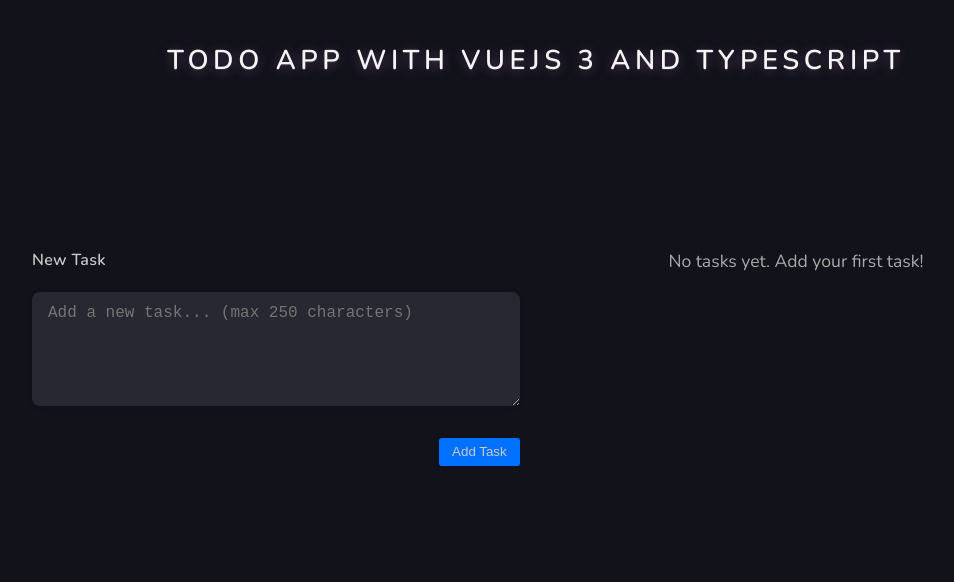
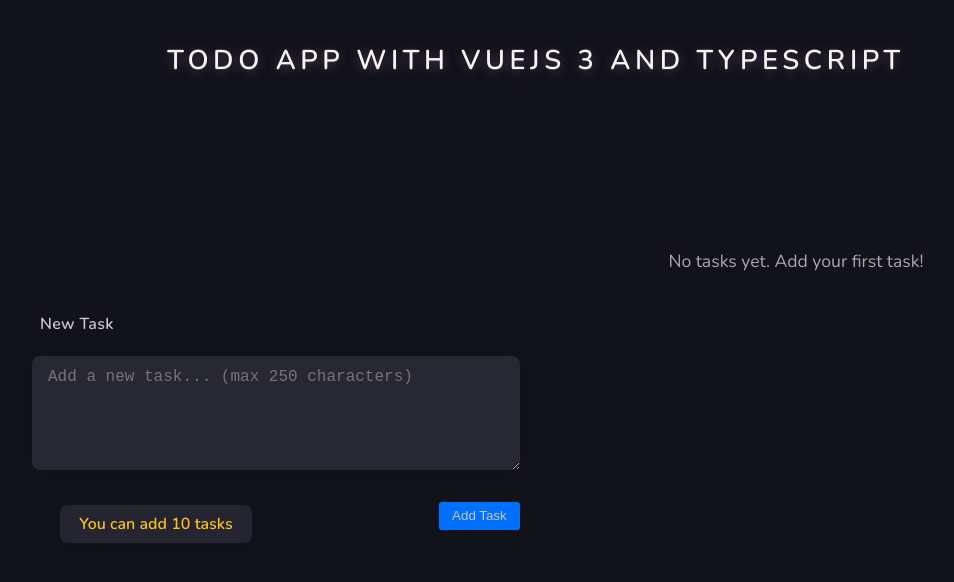
Before and after one commit to DiegoRoar/vue_todo, a Vue app: page / in a window 1280 px wide. Shown: the top 582 px of the page, without its empty margins (104-1058 px from the left). Built offline with nearby package versions, Linux system fonts and the light colour scheme.

Commit message:
Adding limit of tasks
Notification for limit

```diff
--- a/src/App.vue
+++ b/src/App.vue
@@ -2,8 +2,17 @@
   <div class="container">
     <h1 class="title">{{ title }}</h1>
     <main>
-      <TodoForm @add-task="addTask" />
+      <TodoForm @add-task="addTask" :disabled="tasks.length >= 10" />
       <TaskList :tasks />
+      <div class="tasks-limit">
+        <p v-if="tasks.length === 0">You can add 10 tasks</p>
+        <p v-else-if="tasks.length < 10">
+          You can add {{ 10 - tasks.length }} more task{{
+            10 - tasks.length === 1 ? "" : "s"
+          }}
+        </p>
+        <p v-else>You have reached the maximum of 10 tasks</p>
+      </div>
     </main>
   </div>
 </template>
@@ -18,11 +27,13 @@
 const tasks = ref<Task[]>([]);
 
 const addTask = (newTask: string) => {
-  tasks.value.push({
-    id: crypto.randomUUID(),
-    title: newTask,
-    done: false,
-  });
+  if (tasks.value.length < 10) {
+    tasks.value.push({
+      id: crypto.randomUUID(),
+      title: newTask,
+      done: false,
+    });
+  }
 };
 </script>
 
@@ -37,4 +48,26 @@
   letter-spacing: 0.17em;
   text-transform: uppercase;
 }
+
+.tasks-limit {
+  position: absolute !important;
+  top: 505px;
+  right: 380px;
+  width: 100vw;
+  text-align: center;
+  z-index: 100;
+  pointer-events: none;
+}
+
+.tasks-limit p {
+  display: inline-block;
+  background: rgba(39, 40, 50, 0.92);
+  color: #fbbf24;
+  font-size: 1rem;
+  margin: 0 auto;
+  font-weight: 600;
+  border-radius: 0.5em;
+  padding: 0.5em 1.2em;
+  box-shadow: 0 2px 8px rgba(0, 0, 0, 0.08);
+}
 </style>
--- a/src/components/TodoForm.vue
+++ b/src/components/TodoForm.vue
@@ -50,7 +50,7 @@
   flex-direction: column;
   align-items: center;
   gap: 1rem;
-  margin-top: 2.5rem;
+  margin-top: 6.5rem;
   width: 100%;
   max-width: 600px;
   margin-left: auto;
@@ -61,6 +61,7 @@
   font-size: 1rem;
   color: var(--text-color);
   margin-bottom: 0.3rem;
+  margin-left: 0.5rem;
   letter-spacing: 0.02em;
   font-weight: 600;
   align-self: flex-start;
```
